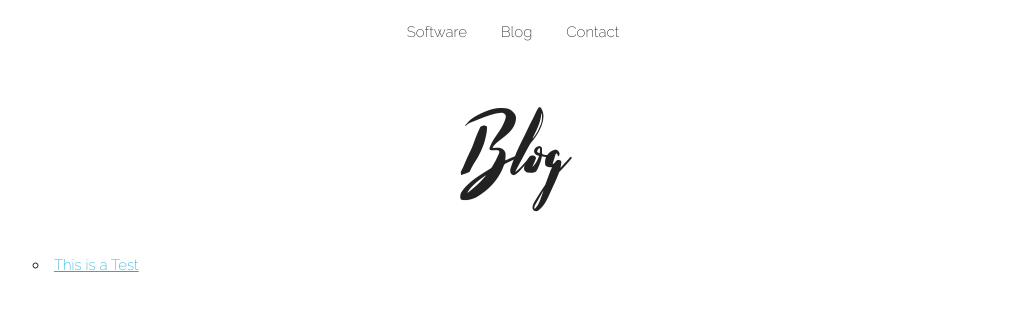
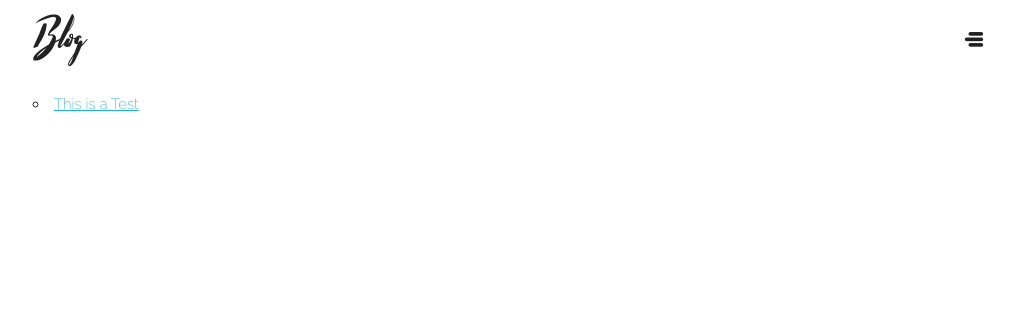
Before and after one commit to j-devs/j-devs.github.io, a Jekyll site: the page built from blog.md, in a window 1280 px wide. Shown: the top 311 px of the page, without its empty margins (127-1142 px from the left). Built offline with Jekyll 4.4.1, drawn with Linux system fonts in a browser that asks for light colours.

Commit message:
adding slideout.js nav

```diff
--- a/_includes/nav.html
+++ b/_includes/nav.html
@@ -1,7 +1,10 @@
-<nav>
-    <ul>
-      <li><a href="/software">Software</a></li>
-      <li><a href="/blog">Blog</a></li>
-      <li><a href="mailto:j@justingaddis.com">Contact</a></li>
-    </ul>
+<nav id="menu">
+  <section class="nav-logo">
+    <h1>Justin Gaddis</h1>
+  </section>
+  <ul>
+    <li><a href="/software">Software</a></li>
+    <li><a href="/blog">Blog</a></li>
+    <li><a href="mailto:j@justingaddis.com">Contact</a></li>
+  </ul>
 </nav>
--- a/_layouts/default.html
+++ b/_layouts/default.html
@@ -2,11 +2,19 @@
 <html>
   {% include head.html %}
   <body>
-    <header>
-      {% include nav.html %}
-    </header>
-    <div class="container">
-      <h1 class="page-title">{{ page.title }}</h1>
+
+    {% include nav.html %}
+
+    <main class="container" id="panel">
+
+      <header>
+        <div class="page-title">
+          <h1>{{ page.title }}</h1>
+        </div>
+        <button class="toggle-button icon-menu-icon"></button>
+      </header>
+
+
       <ul>
         {% for post in site.posts %}
           <li>
--- /dev/null
+++ b/_sass/header.sass
@@ -0,0 +1,72 @@
+header
+  .toggle-button
+    float: right
+    border: none
+    font-size: 2.2rem
+    color: #222
+    margin-top: 20px
+    padding-left: 8px
+    -moz-transform: scale(-1, 1)
+    -webkit-transform: scale(-1, 1)
+    -o-transform: scale(-1, 1)
+    -ms-transform: scale(-1, 1)
+    transform: scale(-1, 1)
+
+.page-title
+  display: inline-block
+  h1
+    font-family: "Stockholm"
+    font-size: 6rem
+    text-align: left
+
+nav
+  text-align: center
+  padding: 20px 0 0
+  background: #fff
+  .nav-logo
+    h1
+      font-family: "Stockholm"
+      font-size: 6rem
+      text-align: center
+  ul
+    li
+      display: block
+      list-style: none
+      padding: 0 15px
+      border-bottom: 1px #222 solid
+      a
+        text-decoration: none
+        color: #222
+
+body
+  width: 100%
+  height: 100%
+
+
+.slideout-menu
+  position: fixed
+  // left: 0
+  top: 0
+  bottom: 0
+  right: 0
+  z-index: 0
+  width: 256px
+  overflow-y: scroll
+  -webkit-overflow-scrolling: touch
+  display: none
+
+
+.slideout-panel
+  position: relative
+  z-index: 1
+  will-change: transform
+
+
+.slideout-open,
+.slideout-open body,
+.slideout-open .slideout-panel
+  overflow: hidden
+
+
+.slideout-open .slideout-menu
+  display: block
--- a/_sass/nav.sass
+++ /dev/null
@@ -1,11 +0,0 @@
-nav
-  text-align: center
-  padding: 20px 0 0
-  ul
-    li
-      display: inline-block
-      list-style: none
-      padding: 0 15px
-      a
-        text-decoration: none
-        color: #222
--- a/_sass/typography.sass
+++ b/_sass/typography.sass
@@ -10,12 +10,6 @@
   font-size: 4.0rem
   line-height: 1.2
   letter-spacing: -.1rem
-
-h1.page-title
-  font-family: "Stockholm"
-  font-size: 12rem
-  text-align: center
-  margin-bottom: 30px
 
 h2
   font-size: 3.6rem
@@ -59,3 +53,24 @@
 
 p
   margin-top: 0
+
+[class^="icon-"], [class*=" icon-"]
+  /* use !important to prevent issues with browser extensions that change fonts */
+  font-family: 'icomoon' !important
+  speak: none
+  font-style: normal
+  font-weight: normal
+  font-variant: normal
+  text-transform: none
+  line-height: 1
+
+  /* Better Font Rendering =========== */
+  -webkit-font-smoothing: antialiased
+  -moz-osx-font-smoothing: grayscale
+
+
+.icon-menu-icon:before
+  content: "\e900"
+
+.icon-github-icon:before
+  content: "\eab0"
--- a/assets/css/main.sass
+++ b/assets/css/main.sass
@@ -23,6 +23,7 @@
 @import "spacing"
 @import "utilities"
 @import "clearing"
-@import "nav"
+
 @import "hero"
+@import "header"
 @import "media_queries"
```
Also changed, not shown: other parts of _layouts/default.html (+16 -1 lines), _sass/base.sass (+10 -0 lines), assets/fonts/icomoon.ttf (added), assets/fonts/icomoon.woff (added), assets/js/slideout.min.js (added), 2 other files.
